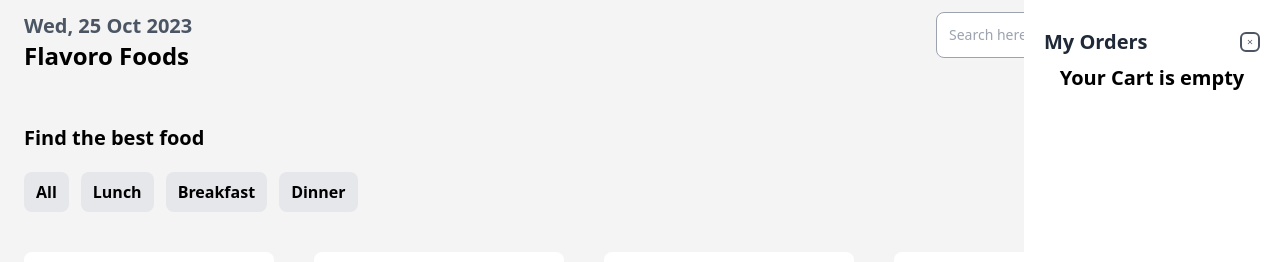
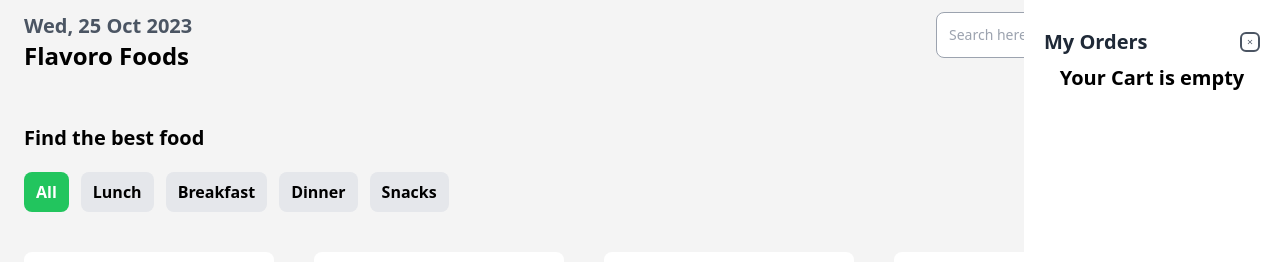
Before and after one commit to developer-abdulali/Food-App, a React (Create React App) app: page / in a window 1280 px wide. Shown: the top 262 px of the page. Built offline with nearby package versions, Linux system fonts and the light colour scheme.

Commit message:
added chnages

```diff
--- a/src/components/CategoryMenu/CategoryMenu.jsx
+++ b/src/components/CategoryMenu/CategoryMenu.jsx
@@ -1,22 +1,49 @@
-import React from "react";
+import React, { useEffect, useState } from "react";
+import FoodData from "../../Data/FoodData";
+import { useDispatch, useSelector } from "react-redux";
+import setCategories, { setCategory } from "../../redux/slices/CategorySlice";
 
 const CategoryMenu = () => {
+  const [categories, setCategories] = useState([]);
+
+  const listUniqueCategories = () => {
+    const uniqueCategories = [
+      ...new Set(FoodData.map((food) => food.category)),
+    ];
+    setCategories(uniqueCategories);
+    console.log(uniqueCategories);
+  };
+
+  useEffect(() => {
+    listUniqueCategories();
+  }, []);
+  const dispatch = useDispatch();
+  const selectedCategory = useSelector((state) => state.category.category);
   return (
     <div className="ml-6">
       <h3 className="text-xl font-bold">Find the best food</h3>
       <div className="my-5 flex gap-3 overflow-y-scroll scroll-smooth lg:overflow-x-hidden">
-        <button className="px-3 py-2 font-bold rounded-lg bg-gray-200 hover:bg-green-500 hover:text-white">
+        <button
+          onClick={() => dispatch(setCategory("All"))}
+          className={` px-3 py-2 font-bold rounded-lg bg-gray-200 hover:bg-green-500 hover:text-white ${
+            selectedCategory === "All" && "bg-green-500 text-white"
+          }`}
+        >
           All
         </button>
-        <button className="px-3 py-2 font-bold rounded-lg bg-gray-200 hover:bg-green-500 hover:text-white">
-          Lunch
-        </button>
-        <button className="px-3 py-2 font-bold rounded-lg bg-gray-200 hover:bg-green-500 hover:text-white">
-          Breakfast
-        </button>
-        <button className="px-3 py-2 font-bold rounded-lg bg-gray-200 hover:bg-green-500 hover:text-white">
-          Dinner
-        </button>
+        {categories.map((category, index) => {
+          return (
+            <button
+              onClick={() => dispatch(setCategory(category))}
+              key={index}
+              className={`px-3 py-2 font-bold rounded-lg bg-gray-200 hover:bg-green-500 hover:text-white ${
+                selectedCategory === category && "bg-green-500 text-white"
+              }`}
+            >
+              {category}
+            </button>
+          );
+        })}
       </div>
     </div>
   );
--- a/src/redux/Store.js
+++ b/src/redux/Store.js
@@ -1,8 +1,10 @@
 import { configureStore } from "@reduxjs/toolkit";
 import CartSlice from "./slices/CartSlice";
+import CategorySlice from "./slices/CategorySlice";
 const Store = configureStore({
   reducer: {
     cart: CartSlice,
+    category: CategorySlice
   },
 });
 
--- /dev/null
+++ b/src/redux/slices/CategorySlice.jsx
@@ -0,0 +1,14 @@
+import { createSlice } from "@reduxjs/toolkit";
+const CategorySlice = createSlice({
+    name: "category",
+    initialState: {
+        category: "All",
+    },
+    reducers: {
+        setCategory: (state, action) => {
+            state.category = action.payload;
+        }
+    }
+});
+export const {setCategory} = CategorySlice.actions
+export default CategorySlice.reducer
```
